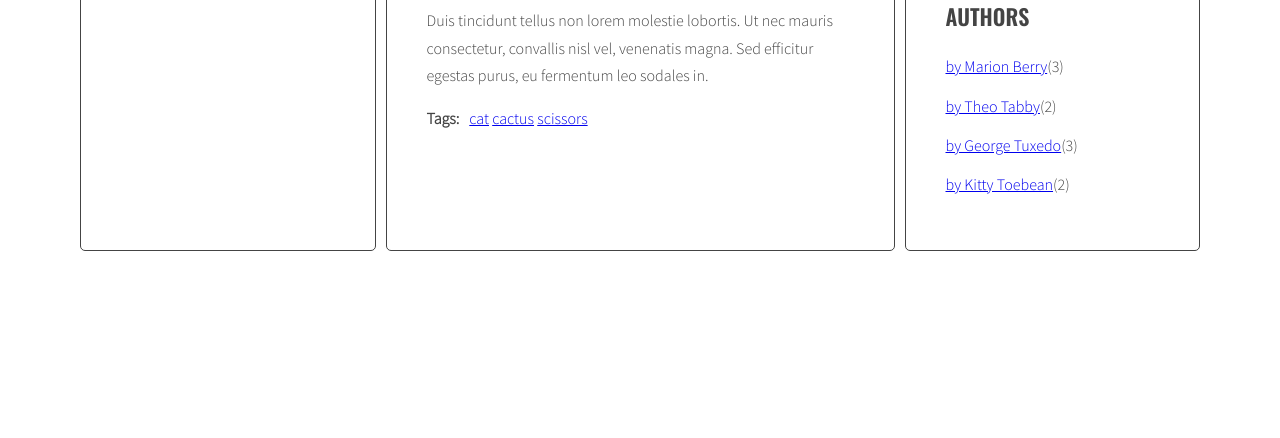
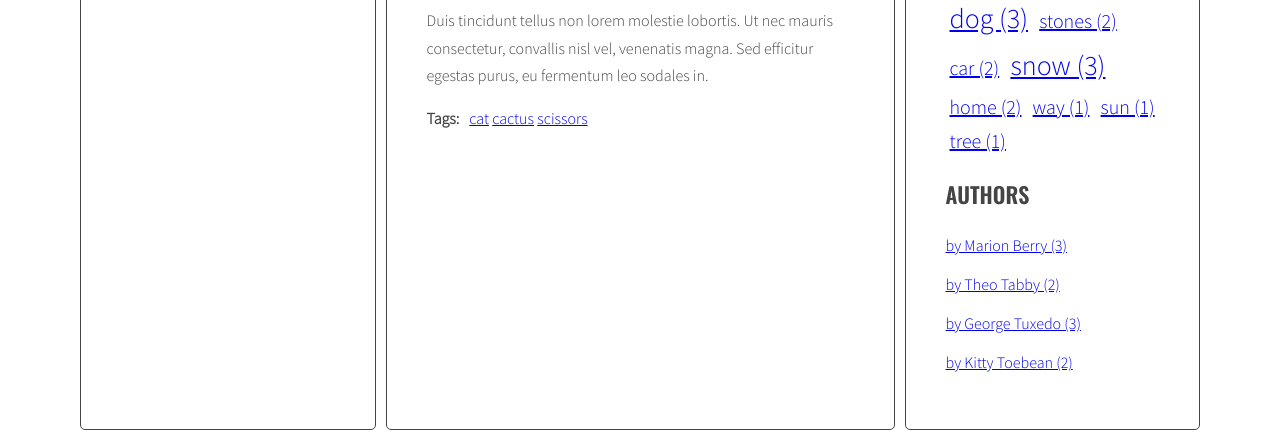
Before and after one commit to Demirion93/javascript-blog, a website: page index.html in a window 1280 px wide. Shown: the part 666-1104 px from the top of the page. Before the commit the page ends 925 px from the top, so only its background shows below. Drawn offline with nearby package versions, Linux system fonts and the light colour scheme.

Commit message:
Add code for task 7.4

```diff
--- a/index.html
+++ b/index.html
@@ -200,6 +200,26 @@
           </main>
         </div>
       </div>
+      <script id="template-article-link" type="text/x-handlebars-template">
+        <li><a href="#{{ id }}"><span>{{ title }}</span></a></li>
+      </script>
+      <script id="template-author-link" type="text/x-handlebars-template">
+        <a href="#{{ id }}"><span>{{ title }}</span></a>
+      </script>
+      <script id="template-tag-link" type="text/x-handlebars-template">
+        <li><a href="#{{ id }}"><span>{{ title }}</span></a></li>
+      </script>
+      <script id="template-tag-cloud-link" type="text/x-handlebars-template">
+        {{#each tags}}
+        <li><a href="#tag-{{ tag }}" class="{{ className }}"> {{ tag }} ({{ count }}) </a></li>
+        {{/each}}
+      </script>
+      <script id="template-author-cloud-link" type="text/x-handlebars-template">
+        {{#each authors}}
+        <li><a href="#author-{{ author }}" class="{{ className }}"> {{ author }} ({{ count }})</a></li>
+        {{/each}}
+      </script>
+      <script src="https://cdnjs.cloudflare.com/ajax/libs/handlebars.js/4.1.0/handlebars.min.js"></script>
       <script src="js/script.js"></script>
 </body>
 </html>
--- a/js/script.js
+++ b/js/script.js
@@ -1,4 +1,12 @@
 'use strict';
+
+const templates = {
+  articleLink: Handlebars.compile(document.querySelector('#template-article-link').innerHTML),
+  tagLink: Handlebars.compile(document.querySelector('#template-tag-link').innerHTML),
+  authorLink: Handlebars.compile(document.querySelector('#template-author-link').innerHTML),
+  tagCloudLink: Handlebars.compile(document.querySelector('#template-tag-cloud-link').innerHTML),
+  authorCloudLink: Handlebars.compile(document.querySelector('#template-author-cloud-link').innerHTML),
+};
 
 function clearMessages(titleList){
   // document.querySelector(optTitleListSelector);
@@ -101,9 +109,12 @@ function clearMessages(titleList){
 
       /* create HTML of the link */
 
-      const linkHTML = '<li><a href="#' + articleId + '"><span>' + articleTitle + '</span></a></li>';{
-        console.log(linkHTML);
-      }
+      // const linkHTML = '<li><a href="#' + articleId + '"><span>' + articleTitle + '</span></a></li>';
+
+      const linkHTMLData = {id: articleId, title: articleTitle};
+      const linkHTML = templates.articleLink(linkHTMLData);
+      console.log(linkHTML);
+
 
       /* insert link into html variable */
       html = html + linkHTML;
@@ -199,9 +210,12 @@ function clearMessages(titleList){
 
         /* generate HTML of the link */
 
-        const linkHTML = '<li><a href="#tag-' + '">' + tag + '</a></li>';{
-          console.log(linkHTML);
-        }
+        // const linkHTML = '<li><a href="#tag-' + '">' + tag + '</a></li>';
+
+        const linkHTMLData = {id: 'tag-' + tag, title: tag};
+        const linkHTML = templates.tagLink(linkHTMLData);
+        console.log(linkHTML);
+
 
         /* add generated code to html variable */
 
@@ -236,7 +250,8 @@ function clearMessages(titleList){
     console.log('tagsParams:', tagsParams);
 
     /* [NEW] create variable for all links HTML code */
-    let allTagsHTML = '';
+    // let allTagsHTML = '';
+    const allTagsData = {tags: []};
 
     /* [NEW] START LOOP: for each tag in allTags: */
 
@@ -249,13 +264,22 @@ function clearMessages(titleList){
       const tagLinkHTML = '<li><a class="' + calculateTagClass(allTags[tag], tagsParams) + '" href="#tag-' + tag + '">' + tag + '</a></li>';
       console.log('tagLinkHTML:', tagLinkHTML);
 
-      allTagsHTML += tagLinkHTML;
+      // allTagsHTML += tagLinkHTML;
+
+      allTagsData.tags.push({
+        tag: tag,
+        count: allTags[tag],
+        className: calculateTagClass(allTags[tag], tagsParams)
+      });
+
 
     /* [NEW] END LOOP: for each tag in allTags: */
     }
     /*[NEW] add HTML from allTagsHTML to tagList */
 
-    tagList.innerHTML = allTagsHTML;
+    // tagList.innerHTML = allTagsHTML;
+    tagList.innerHTML = templates.tagCloudLink(allTagsData);
+    console.log(allTagsData);
 
   }
   generateTags();
@@ -404,7 +428,10 @@ function clearMessages(titleList){
 
       /* generate HTML of the link */
 
-      const linkHTML = '<a href="#author-'+ articleAuthors +'">' + articleAuthors + '</a>';
+      // const linkHTML = '<a href="#author-'+ articleAuthors +'">' + articleAuthors + '</a>';
+
+      const linkHTMLData = {id: 'author-' + articleAuthors, title: articleAuthors};
+      const linkHTML = templates.articleLink(linkHTMLData);
       console.log(linkHTML);
 
       /* add generated code to html variable */
@@ -436,24 +463,31 @@ function clearMessages(titleList){
     console.log('authorsParams:', authorsParams);
 
     /* [NEW] create variable for all links HTML code */
-    let allAuthorsHTML = '';
+    // let allAuthorsHTML = '';
+    const allAuthorsData = {authors: []};
 
     /* [NEW] START LOOP: for each author in allAuthors: */
 
     for(let articleAuthor in allAuthors){
+      allAuthorsData.authors.push({
+        author: articleAuthor,
+        count: allAuthors[articleAuthor],
+        className: calculateTagClass(allAuthors, authorsParams)
+      });
 
       /* [NEW] generate code of a link and add it to allAuthorsHTML */
 
-      const authorLinkHTML = calculateAuthorsClass(allAuthors[articleAuthor], authorsParams);
-      console.log('authorLinkHTML:', authorLinkHTML);
-      allAuthorsHTML += '<li><a href="#author-' + articleAuthor + '" class ="' + authorLinkHTML + '">' + articleAuthor + '</a>(' + allAuthors[articleAuthor] + ')</li>';
-      console.log(allAuthorsHTML);
+      // const authorLinkHTML = calculateAuthorsClass(allAuthors[articleAuthor], authorsParams);
+      // console.log('authorLinkHTML:', authorLinkHTML);
+      // allAuthorsHTML += '<li><a href="#author-' + articleAuthor + '" class ="' + authorLinkHTML + '">' + articleAuthor + '</a>(' + allAuthors[articleAuthor] + ')</li>';
+      // console.log(allAuthorsHTML);
 
     /* [NEW] END LOOP: for each tag in allTags: */
     }
     /*[NEW] add HTML from allTagsHTML to tagList */
 
-    authorList.innerHTML = allAuthorsHTML;
+    // authorList.innerHTML = allAuthorsHTML;
+    authorList.innerHTML = templates.authorCloudLink(allAuthorsData);
   }
   generateAuthors();
 
```
Also changed, not shown: .eslintrc.json.
